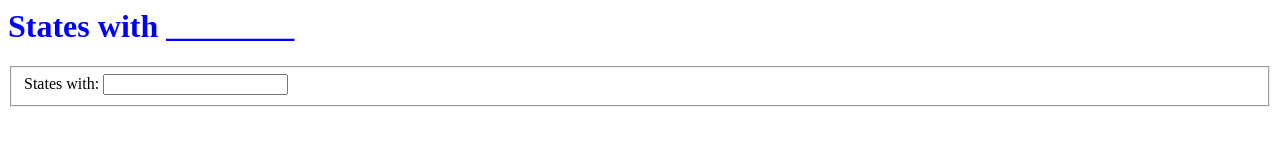
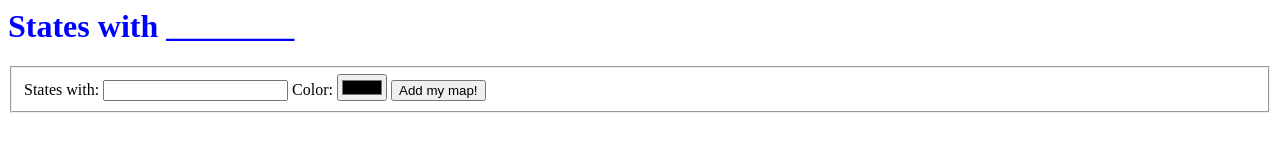
Before and after one commit to felizuno/StatesWith, a plain HTML site: page index.html in a window 1280 px wide. Drawn offline with Linux system fonts and the light colour scheme.

Commit message:
Color picker and add button (404's)

```diff
--- a/index.html
+++ b/index.html
@@ -26,6 +26,9 @@
       <fieldset>
         <label for="caption">States with:</label>
         <input type="text" name="caption" id="caption">
+        <label for="color">Color:</label>
+        <input type="color" name="color" id="color">
+        <button type="submit">Add my map!</button>
       </fieldset>
     </form>
   </body>
```
